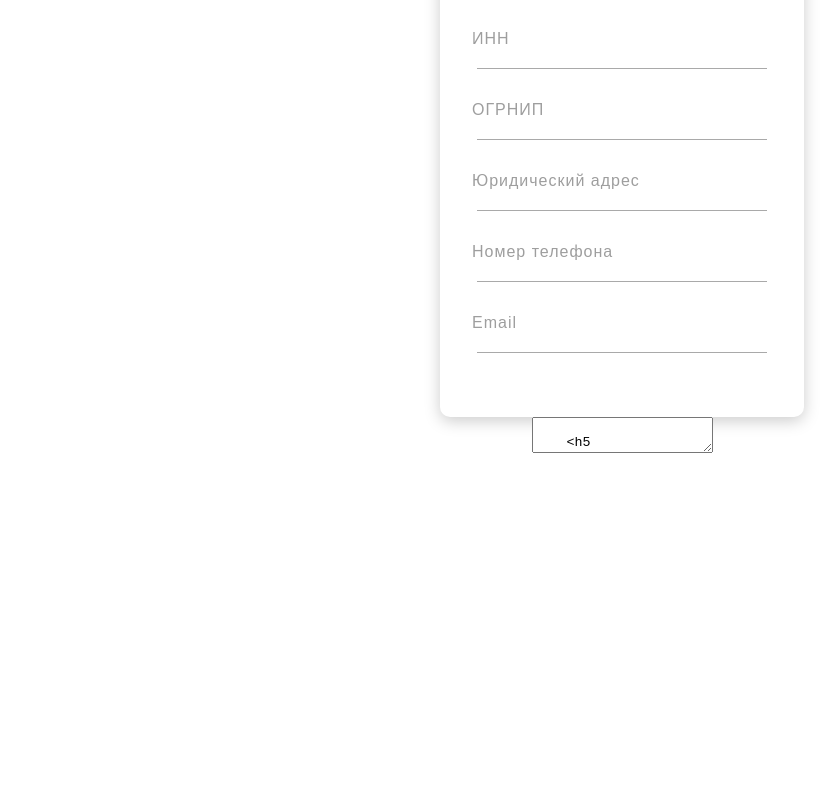
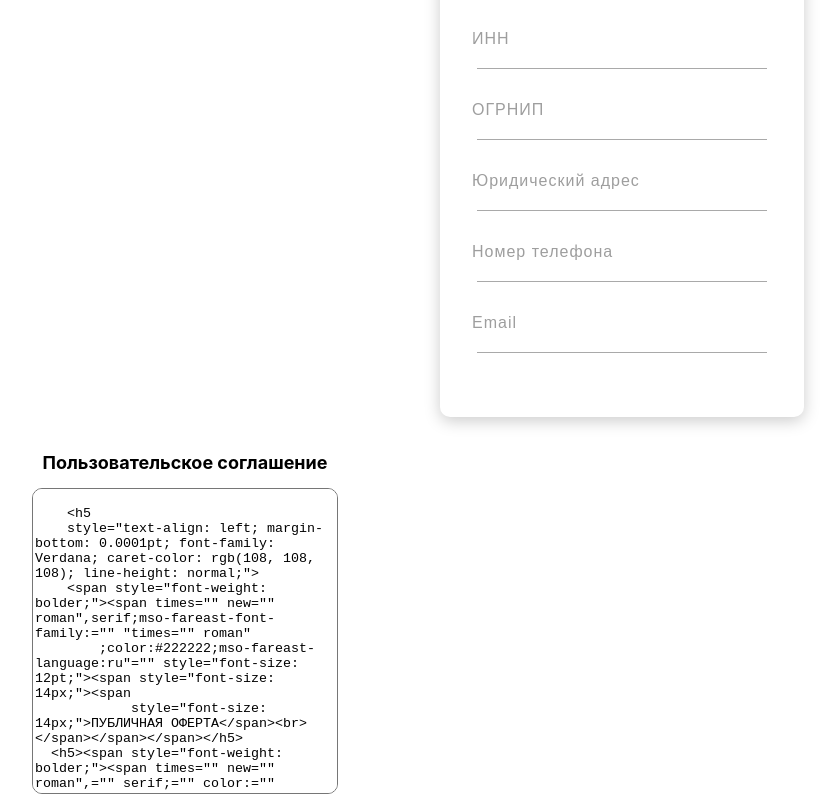
Before and after one commit to TeemourA/requisites-getter, a React (Create React App) app: page / in a window 1280 px wide. Shown: the part 283-1081 px from the top of the page, without its empty margins (18-858 px from the left). Before the commit the page ends 800 px from the top, so only its background shows below. Built offline with nearby package versions, Linux system fonts and the light colour scheme.

Commit message:
Add documents root component

```diff
--- /dev/null
+++ b/src/components/Documents/DocumetntsHolder/DocumentHolder.css
@@ -0,0 +1,6 @@
+.Documents {
+    display: flex;
+    justify-content: space-between;
+    align-items: flex-start;
+    padding: 0 50px;
+}
--- /dev/null
+++ b/src/components/Documents/DocumetntsHolder/DocumentsHolder.js
@@ -0,0 +1,13 @@
+import React from 'react';
+import './DocumentHolder.css';
+import Terms from '../TermsOfUse';
+
+const form = (props) => {
+    return (
+        <div className="Documents">
+            <Terms requisites={props.requisites}/>
+        </div>
+    );
+};
+
+export default form;
--- a/src/components/Documents/TermsOfUse.css
+++ b/src/components/Documents/TermsOfUse.css
@@ -0,0 +1,15 @@
+.Terms {
+    margin-top: 20px;
+}
+
+.Terms__title {
+    font-size: 18px;
+}
+
+.Terms__text {
+    resize: none;
+    width: 300px;
+    height: 300px;
+    border-radius: 10px;
+    outline: none;
+}
--- a/src/components/Form/Form.js
+++ b/src/components/Form/Form.js
@@ -1,7 +1,7 @@
 import React from 'react';
 import Legal from './LegalForm/LegalForm.js';
 import Enterpreneur from './EnterpreneurForm/EnterpreneurForm.js';
-import Terms from '../Documents/TermsOfUse'
+import Documents from '../Documents/DocumetntsHolder/DocumentsHolder'
 
 const form = (props) => {
   return (
@@ -9,7 +9,7 @@ const form = (props) => {
           {props.active === 'legal' ?
           <Legal requisites={props.requisites} handleChange={props.handleChange}/> :
           <Enterpreneur requisites={props.requisites} handleChange={props.handleChange}/>}
-          <Terms requisites={props.requisites}/>
+          <Documents requisites={props.requisites}/>
       </form>
   );
 };
```
Also changed, not shown: src/components/Documents/TermsOfUse.js.
